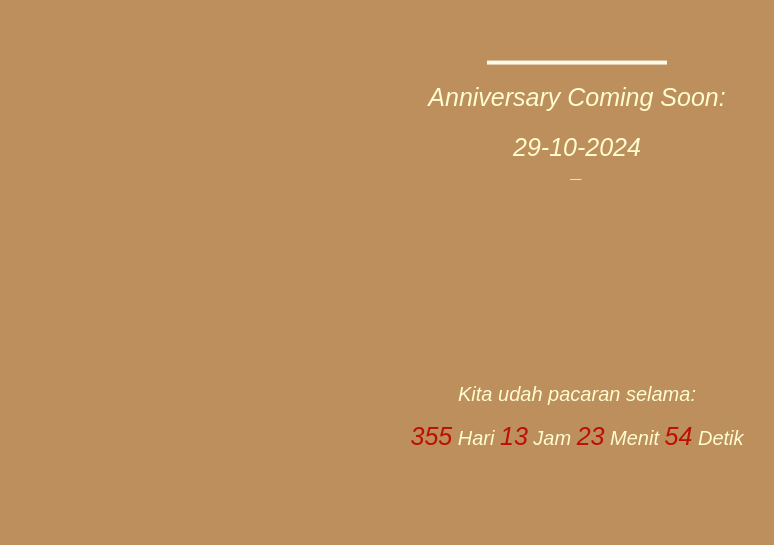
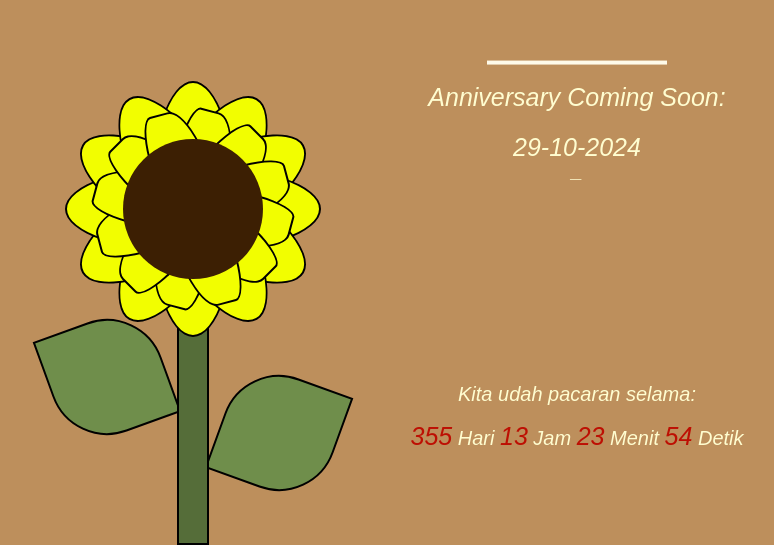
Before and after one commit to juanferdinan0/juanferdinan0.github.io, a plain HTML site: page index.html in a window 1280 px wide. Shown: the part 255-800 px from the top of the page, without its empty margins (63-837 px from the left). Drawn offline with Linux system fonts and the light colour scheme.

Commit message:
Update style.css

```diff
--- a/css/style.css
+++ b/css/style.css
@@ -8,6 +8,8 @@ body {
 body {
   background: #BD8F5C;
 }
+
+
 
 #cake {
   display: block;
@@ -157,4 +159,153 @@ body {
   font-family: 'Lato Bold', sans-serif;
   font-size:1.25em;
   color: #BD0F03;
+}
+@keyframes move {
+  0% {
+    transform: translate(0, 100vh);
+  }
+  100% {
+    transform: translate(0vh, 0);
+  }
+}
+.sunflwr {
+  width: 70vmin;
+  height: 70vmin;
+  position: absolute;
+  bottom: 0;
+  left: 20%;
+  transform: translate(-50%, 0%);
+}
+.sunflwr__leaf--left, .sunflwr__leaf--right {
+  width: 0%;
+  height: 20%;
+  border-radius: 0% 50% 0% 50%;
+  position: absolute;
+  background: #6f8e4b;
+  top: 70%;
+  left: 45%;
+  transform: translate(-100%, -50%) rotate(-20deg);
+  animation: sunflwr__leaf forwards 1s 0.5s;
+}
+.sunflwr__leaf--right {
+  top: 80%;
+  left: 55%;
+  transform: translate(0%, -50%) rotate(-70deg);
+}
+@keyframes sunflwr__leaf {
+  0% {
+    width: 0%;
+    border: 0px solid black;
+  }
+  100% {
+    width: 20%;
+    border: 2px solid black;
+  }
+}
+.sunflwr__stem {
+  position: absolute;
+  transform: translate(-50%, 0%);
+  width: 5%;
+  height: 60%;
+  background: #556d39;
+  left: 50%;
+  bottom: 0%;
+  border: 2px solid black;
+  animation: sunflwr__stem forwards 1s;
+}
+@keyframes sunflwr__stem {
+  0% {
+    height: 0;
+  }
+  100% {
+    height: 60%;
+  }
+}
+.sunflwr__center {
+  border-radius: 50%;
+  background-color: #3c1f03;
+  transform: translate(-50%, -50%);
+  position: absolute;
+  left: 50%;
+  top: 40%;
+  z-index: 2;
+  animation: sunflwr__center 1s 1s forwards;
+}
+@keyframes sunflwr__center {
+  0% {
+    width: 0%;
+    height: 0%;
+  }
+  100% {
+    width: 25%;
+    height: 25%;
+  }
+}
+.sunflwr__pedal--1, .sunflwr__pedal--7, .sunflwr__pedal--12, .sunflwr__pedal--11, .sunflwr__pedal--10, .sunflwr__pedal--9, .sunflwr__pedal--8, .sunflwr__pedal--6, .sunflwr__pedal--5, .sunflwr__pedal--4, .sunflwr__pedal--3, .sunflwr__pedal--2 {
+  border-radius: 50%;
+  background: #f2fe00;
+  transform: translate(-50%, -50%);
+  position: absolute;
+  left: 50%;
+  top: 40%;
+  animation: grow-pedal-back 1s 1.5s forwards;
+}
+.sunflwr__pedal--2 {
+  transform: translate(-50%, -50%) rotate(30deg);
+}
+.sunflwr__pedal--3 {
+  transform: translate(-50%, -50%) rotate(60deg);
+}
+.sunflwr__pedal--4 {
+  transform: translate(-50%, -50%) rotate(90deg);
+}
+.sunflwr__pedal--5 {
+  transform: translate(-50%, -50%) rotate(120deg);
+}
+.sunflwr__pedal--6 {
+  transform: translate(-50%, -50%) rotate(150deg);
+}
+@keyframes grow-pedal-back {
+  0% {
+    width: 0%;
+    height: 0%;
+    border: 0px solid black;
+  }
+  100% {
+    width: 15%;
+    height: 45%;
+    border: 2px solid black;
+  }
+}
+.sunflwr__pedal--7, .sunflwr__pedal--12, .sunflwr__pedal--11, .sunflwr__pedal--10, .sunflwr__pedal--9, .sunflwr__pedal--8 {
+  border-radius: 20% 50% 20% 50%;
+  transform: translate(-50%, -50%) rotate(15deg);
+  animation: grow-pedal-front 1s 2s forwards;
+}
+.sunflwr__pedal--8 {
+  transform: translate(-50%, -50%) rotate(45deg);
+}
+.sunflwr__pedal--9 {
+  transform: translate(-50%, -50%) rotate(75deg);
+}
+.sunflwr__pedal--10 {
+  transform: translate(-50%, -50%) rotate(105deg);
+}
+.sunflwr__pedal--11 {
+  transform: translate(-50%, -50%) rotate(135deg);
+}
+.sunflwr__pedal--12 {
+  transform: translate(-50%, -50%) rotate(165deg);
+}
+@keyframes grow-pedal-front {
+  0% {
+    height: 0%;
+    width: 0%;
+    border: 0px solid black;
+  }
+  100% {
+    height: 35%;
+    width: 10%;
+    border: 2px solid black;
+  }
 };
```
